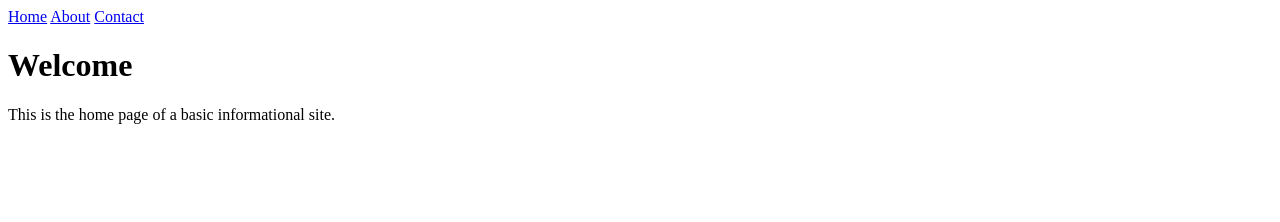
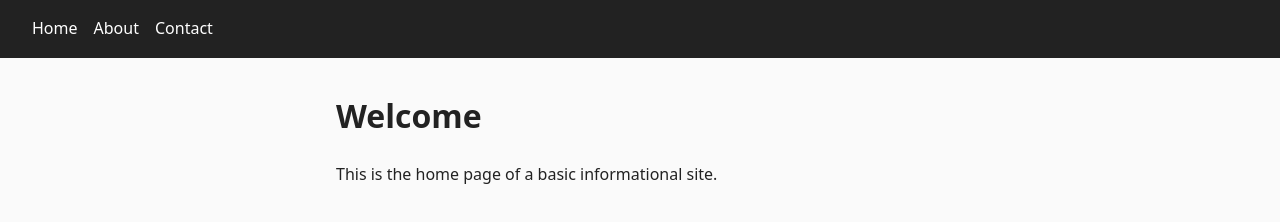
Before and after one commit to BigDDP/odin_nodeJS_BasicInformationalSite, a plain HTML site: page index.html in a window 1280 px wide. Drawn offline with Linux system fonts and the light colour scheme; the site is published under a folder, as on GitHub Pages, so addresses that start at the root find nothing.

Commit message:
fix: use relative links for GitHub Pages and serve .html routes

```diff
--- a/index.html
+++ b/index.html
@@ -4,13 +4,13 @@
     <meta charset="UTF-8" />
     <meta name="viewport" content="width=device-width, initial-scale=1.0" />
     <title>Home</title>
-    <link rel="stylesheet" href="/global.css" />
+    <link rel="stylesheet" href="global.css" />
   </head>
   <body>
     <nav>
-      <a href="/">Home</a>
-      <a href="/about">About</a>
-      <a href="/contact-me">Contact</a>
+      <a href="index.html">Home</a>
+      <a href="about.html">About</a>
+      <a href="contact.html">Contact</a>
     </nav>
     <main>
       <h1>Welcome</h1>
--- a/index.js
+++ b/index.js
@@ -10,8 +10,11 @@ const port = 8080;
 const routes = {
   '/': 'index.html',
   '/index': 'index.html',
+  '/index.html': 'index.html',
   '/about': 'about.html',
+  '/about.html': 'about.html',
   '/contact-me': 'contact.html',
+  '/contact.html': 'contact.html',
 };
 
 const server = createServer((req, res) => {
```
Also changed, not shown: 404.html (+5 -5 lines), about.html (+4 -4 lines), contact.html (+4 -4 lines).
